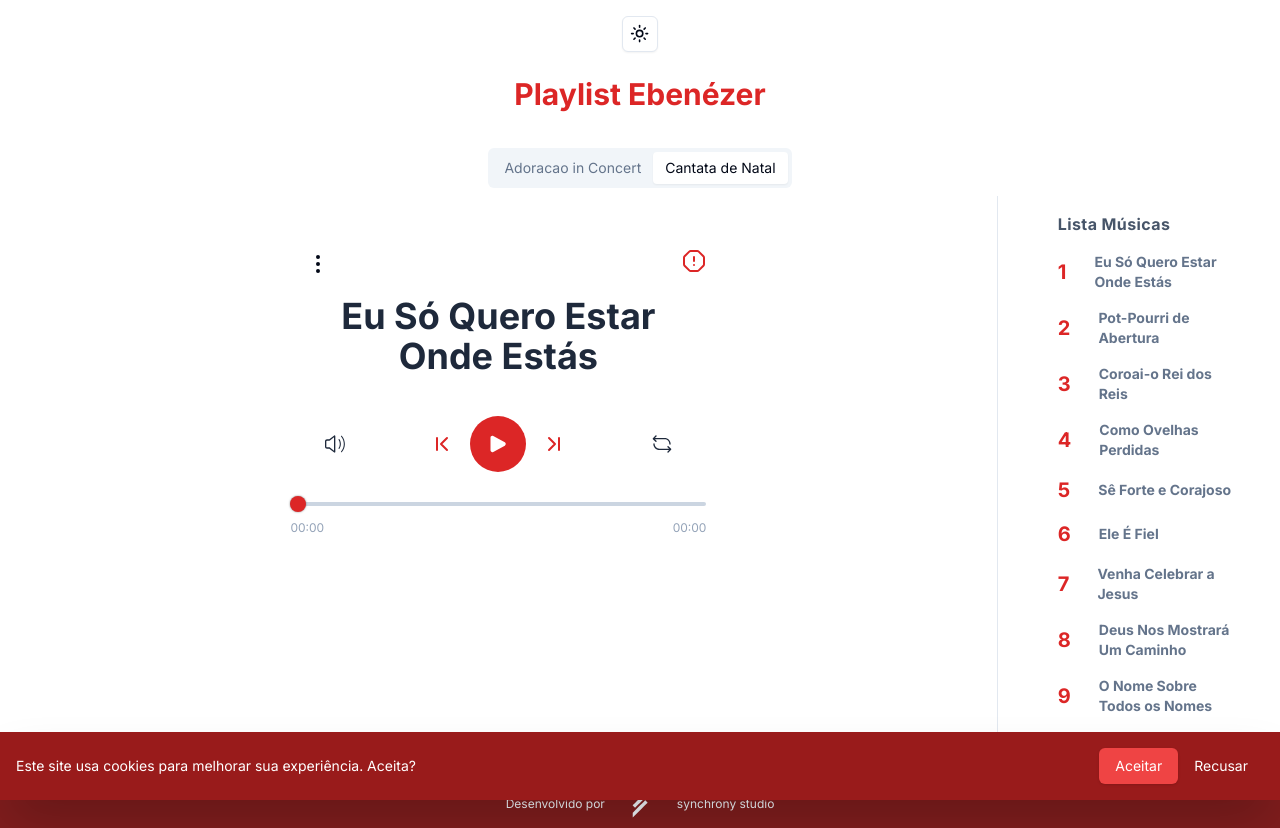
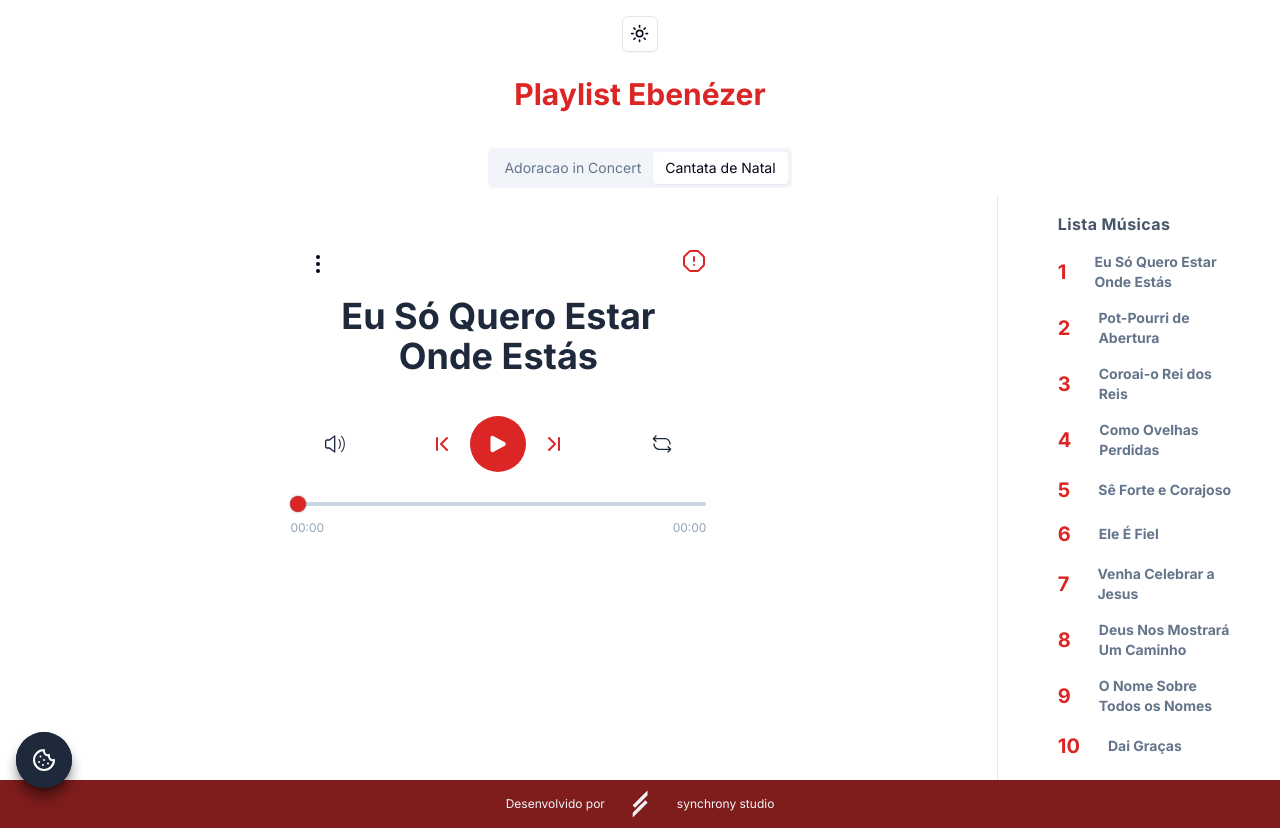
Before and after one commit to matheusbanqueiro/ebenezer, a Next.js app: page / in a window 1280 px wide. Built offline with nearby package versions, Linux system fonts and the light colour scheme.

Commit message:
style: cokies

```diff
--- a/src/app/page.tsx
+++ b/src/app/page.tsx
@@ -1,4 +1,5 @@
 "use client"
+import AcceptCookies from "@/components/accept-cookies";
 import ListMusic from "@/components/list-music";
 import PlayerMusic from "@/components/player-music";
 import { Tabs, TabsList, TabsTrigger, TabsContent } from "@/components/ui/tabs";
@@ -176,9 +177,13 @@ export default function Home() {
       name: "Dai Graças",
     },
   ];
+  const handleCookieAccept = () => {
+    // Função para lidar com a aceitação de cookies
+  };
 
   return (
     <div className="flex flex-col min-h-screen">
+       <AcceptCookies onAccept={handleCookieAccept}/>
       <main className="flex flex-col flex-1">
         <div className="lg:flex flex-1">
           <div className="flex flex-col flex-1">
--- a/src/components/accept-cookies.tsx
+++ b/src/components/accept-cookies.tsx
@@ -12,35 +12,41 @@ import {
   SheetTitle,
   SheetTrigger,
 } from "@/components/ui/sheet";
+import { Switch } from "./ui/switch";
 
-interface AcceptCookiesProps {
-  onAccept: () => void;
-}
-
-const AcceptCookies: React.FC<AcceptCookiesProps> = ({ onAccept }) => {
-  const [isVisible, setIsVisible] = useState(false);
+const AcceptCookies: React.FC = () => {
   const [isCookieEnabled, setIsCookieEnabled] = useState<boolean | null>(null);
+  const [showConsentBanner, setShowConsentBanner] = useState<boolean>(true);
+  const [isLoading, setIsLoading] = useState<boolean>(true);
 
   useEffect(() => {
     const consent = Cookies.get("cookieConsent");
-    if (!consent) {
-      setIsVisible(true); // Mostra o banner se não houver consentimento
+    if (consent === "true") {
+      setIsCookieEnabled(true);
+    } else if (consent === "false") {
+      setIsCookieEnabled(false);
     } else {
-      setIsCookieEnabled(consent === "true"); // Define o estado com base no consentimento
+      setIsCookieEnabled(null);
     }
+    setIsLoading(false);
   }, []);
 
+  useEffect(() => {
+    if (!isLoading) {
+      setShowConsentBanner(isCookieEnabled === null);
+    }
+  }, [isCookieEnabled, isLoading]);
+
   const handleAccept = () => {
-    Cookies.set("cookieConsent", "true", { expires: 2 });
-    setIsVisible(false);
+    Cookies.set("cookieConsent", "true", { expires: 2 }); // Altere o valor de expiração para 2 dias
     setIsCookieEnabled(true);
-    onAccept();
+    setShowConsentBanner(false); // Oculta o banner após aceitação
   };
 
   const handleDecline = () => {
-    Cookies.set("cookieConsent", "false", { expires: 2 });
-    setIsVisible(false);
+    Cookies.set("cookieConsent", "false", { expires: 2 }); // Altere o valor de expiração para 2 dias
     setIsCookieEnabled(false);
+    setShowConsentBanner(false); // Oculta o banner após recusa
   };
 
   const toggleCookieConsent = () => {
@@ -53,49 +59,29 @@ const AcceptCookies: React.FC<AcceptCookiesProps> = ({ onAccept }) => {
 
   return (
     <div>
-      {isVisible && (
-        <div className="fixed bottom-0 left-0 right-0 shadow-2xl bg-red-800 p-4 flex md:flex-row flex-col justify-between items-center md:gap-0 gap-4">
-          <span className="text-sm text-white text-center">
-            Este site usa cookies para melhorar sua experiência. Aceita?
-          </span>
-          <div className="items-center flex">
-            <Button
-              variant={"default"}
-              onClick={handleAccept}
-              className="bg-red-500 hover:bg-red-600 text-white"
-            >
-              Aceitar
-            </Button>
-            <Button variant={"link"} onClick={handleDecline} className="text-white">
-              Recusar
-            </Button>
-          </div>
-        </div>
-      )}
-      {!isVisible && (
       <Sheet>
-          <SheetTrigger className="fixed bottom-3 left-4 shadow-lg shadow-black/30 dark:bg-slate-300 dark:text-slate-900 bg-slate-800 text-white p-4 rounded-full justify-between items-center">
+        <SheetTrigger className="fixed bottom-3 left-4 shadow-lg shadow-black/30 dark:bg-slate-300 dark:text-slate-900 bg-slate-800 text-white p-4 rounded-full">
           <Cookie />
         </SheetTrigger>
         <SheetContent side={"left"}>
           <SheetHeader>
             <SheetTitle>Gerencie o cookie</SheetTitle>
             <SheetDescription>
-                Aqui você gerencia o cookie. Pode ativar e desativar a qualquer momento.
+              Aqui você pode gerenciar o cookie. Pode ativar e desativar a qualquer momento.
               Lembrando que com o cookie desativado, não é possível enviar um reporte.
             </SheetDescription>
           </SheetHeader>
-            <div className="mt-4">
-              <Button
-                onClick={toggleCookieConsent}
-                className="bg-red-500 hover:bg-red-600 text-white"
-              >
-                {isCookieEnabled ? "Desativar Cookies" : "Ativar Cookies"}
-              </Button>
+          <div className="mt-4 flex justify-center items-center">
+            <Switch
+              checked={isCookieEnabled ?? false}
+              onCheckedChange={toggleCookieConsent}
+            />
+            <span className="ml-2">
+              {isCookieEnabled ? "Cookies Ativados" : "Cookies Desativados"}
+            </span>
           </div>
         </SheetContent>
       </Sheet>
-      )}
     </div>
   );
 };
--- a/src/components/report.tsx
+++ b/src/components/report.tsx
@@ -65,7 +65,7 @@ const ReportForm: React.FC = () => {
           </div>
           <AlertDialogFooter>
             <AlertDialogCancel>Cancel</AlertDialogCancel>
-            <AlertDialogAction onClick={() => handleSubmit(handleSendReport)()} className="bg-red-600 hover:bg-red-600/80 font-semibold">Enviar</AlertDialogAction>
+            <AlertDialogAction onClick={() => handleSubmit(handleSendReport)()} className="bg-red-600 hover:bg-red-600/80 font-semibold text-white">Enviar</AlertDialogAction>
           </AlertDialogFooter>
         </AlertDialogContent>
       </AlertDialog>
--- a/src/components/ui/switch.tsx
+++ b/src/components/ui/switch.tsx
@@ -11,7 +11,7 @@ const Switch = React.forwardRef<
 >(({ className, ...props }, ref) => (
   <SwitchPrimitives.Root
     className={cn(
-      "peer inline-flex h-6 w-11 shrink-0 cursor-pointer items-center rounded-full border-2 border-transparent transition-colors focus-visible:outline-none focus-visible:ring-2 focus-visible:ring-ring focus-visible:ring-offset-2 focus-visible:ring-offset-background disabled:cursor-not-allowed disabled:opacity-50 data-[state=checked]:bg-primary data-[state=unchecked]:bg-input",
+      "peer inline-flex h-6 w-11 shrink-0 cursor-pointer items-center rounded-full border-2 border-transparent transition-colors focus-visible:outline-none focus-visible:ring-2 focus-visible:ring-ring focus-visible:ring-offset-2 focus-visible:ring-offset-background disabled:cursor-not-allowed disabled:opacity-50 data-[state=checked]:bg-red-600 data-[state=unchecked]:bg-input",
       className
     )}
     {...props}
--- a/src/components/ui/text-area.tsx
+++ b/src/components/ui/text-area.tsx
@@ -14,7 +14,7 @@ const Textarea = React.forwardRef<HTMLTextAreaElement, TextareaProps>(
       <>
         <textarea
           className={cn(
-            `flex min-h-[80px] w-full rounded-md bg-slate-100 ring-2 ring-slate-200 ring-offset-0 focus:outline-none px-3 py-2 text-sm file:border-0 file:bg-transparent file:text-sm file:font-medium placeholder:text-slate-400 focus:ring-slate-500/80 disabled:cursor-not-allowed disabled:opacity-50`,
+            `flex min-h-[80px] w-full rounded-md dark:bg-slate-900 bg-slate-100 ring-2 dark:ring-slate-600 ring-slate-200 ring-offset-0 focus:outline-none px-3 py-2 text-sm file:border-0 file:bg-transparent file:text-sm file:font-medium placeholder:text-slate-400 focus:ring-slate-500/80 disabled:cursor-not-allowed disabled:opacity-50`,
             className
           )}
           ref={ref}
--- a/src/components/ui/validate-input.tsx
+++ b/src/components/ui/validate-input.tsx
@@ -30,7 +30,7 @@ const ValidateInput = React.forwardRef<HTMLInputElement, ValidateInputProps>(
           disabled={disabled}
           type={inputType}
           className={cn(
-            `flex h-10 w-full rounded-md bg-slate-100 ring-2 ring-slate-200 ring-offset-0 focus:outline-none focus:ring-2 focus:ring-slate-500/80 px-3 py-2 text-sm file:border-0 file:bg-transparent file:text-sm file:font-medium placeholder:text-slate-400 disabled:cursor-not-allowed disabled:opacity-50`,
+            `flex h-10 w-full rounded-md dark:bg-slate-900 bg-slate-100 ring-2 dark:ring-slate-600 ring-slate-200 ring-offset-0 focus:outline-none focus:ring-2 focus:ring-slate-500/80 px-3 py-2 text-sm file:border-0 file:bg-transparent file:text-sm file:font-medium placeholder:text-slate-400 disabled:cursor-not-allowed disabled:opacity-50`,
             className
           )}
           ref={ref}
--- a/src/contexts/useReport.tsx
+++ b/src/contexts/useReport.tsx
@@ -41,8 +41,7 @@ const ReportProvider = ({ children }: ReportProps) => {
   }, []);
 
   const handleAcceptCookies = () => {
-    // Define o consentimento no cookie e atualiza o estado
-    Cookies.set("cookieConsent", "true", { expires: 365 }); // 1 ano de expiração
+    Cookies.set("cookieConsent", "true", { expires: 365 });
     setCookieConsent(true);
   };
 
```
Lines whose indentation alone changed are shown as unchanged.
